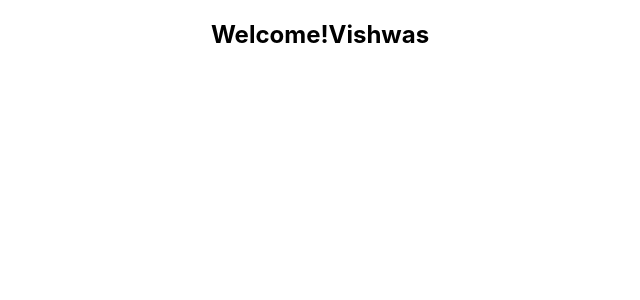
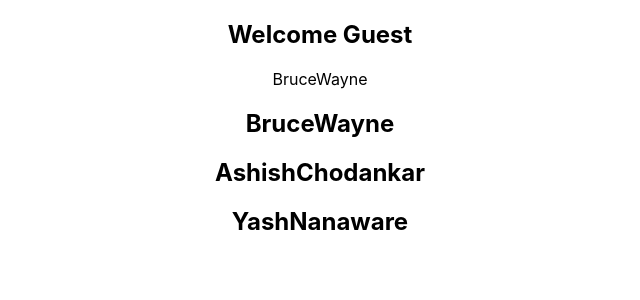
Before and after one commit to chodankarac/typescript-ce, a React (Create React App) app: page / in a window 1280 px wide. Shown: the top 300 px of the page, without its empty margins (320-960 px from the left). Built offline with nearby package versions, Linux system fonts and the light colour scheme.

Commit message:
Basic Props implemented;implements issue #3

```diff
--- a/src/App.tsx
+++ b/src/App.tsx
@@ -1,10 +1,24 @@
 import "./App.css";
 import { Greet } from "./components/Greet";
+import Person from "./components/Person";
+import PersonList from "./components/PersonList";
 
 function App() {
+  const personName = {
+    first: "Bruce",
+    last: "Wayne",
+  };
+
+  const nameList = [
+    { first: "Bruce", last: "Wayne" },
+    { first: "Ashish", last: "Chodankar" },
+    { first: "Yash", last: "Nanaware" },
+  ];
   return (
     <div className="App">
-      <Greet name="Vishwas" />
+      <Greet name="Vishwas" messageCount={20} isLoggedIn={false} />
+      <Person name={personName} />
+      <PersonList names={nameList} />
     </div>
   );
 }
--- a/src/components/Greet.tsx
+++ b/src/components/Greet.tsx
@@ -1,10 +1,14 @@
 type GreetProps = {
   name: string;
+  messageCount: number;
+  isLoggedIn: boolean;
 };
 export const Greet = (props: GreetProps) => {
   return (
     <div>
-      <h2>Welcome!{props.name}</h2>
+      <h2>
+        {props.isLoggedIn ? `Welcome ${props.name}! You have ${props.messageCount} unread messages!` : "Welcome Guest"}
+      </h2>
     </div>
   );
 };
--- /dev/null
+++ b/src/components/Person.tsx
@@ -0,0 +1,16 @@
+type PersonProps = {
+  name: {
+    first: string;
+    last: string;
+  };
+};
+export const Person = (props: PersonProps) => {
+  return (
+    <div>
+      {props.name.first}
+      {props.name.last}
+    </div>
+  );
+};
+
+export default Person;
--- /dev/null
+++ b/src/components/PersonList.tsx
@@ -0,0 +1,23 @@
+type PersonListProps = {
+  names: {
+    first: string;
+    last: string;
+  }[];
+};
+
+const PersonList = (props: PersonListProps) => {
+  return (
+    <div>
+      {props.names.map((name) => {
+        return (
+          <h2 key={name.first}>
+            {name.first}
+            {name.last}
+          </h2>
+        );
+      })}
+    </div>
+  );
+};
+
+export default PersonList;
```
